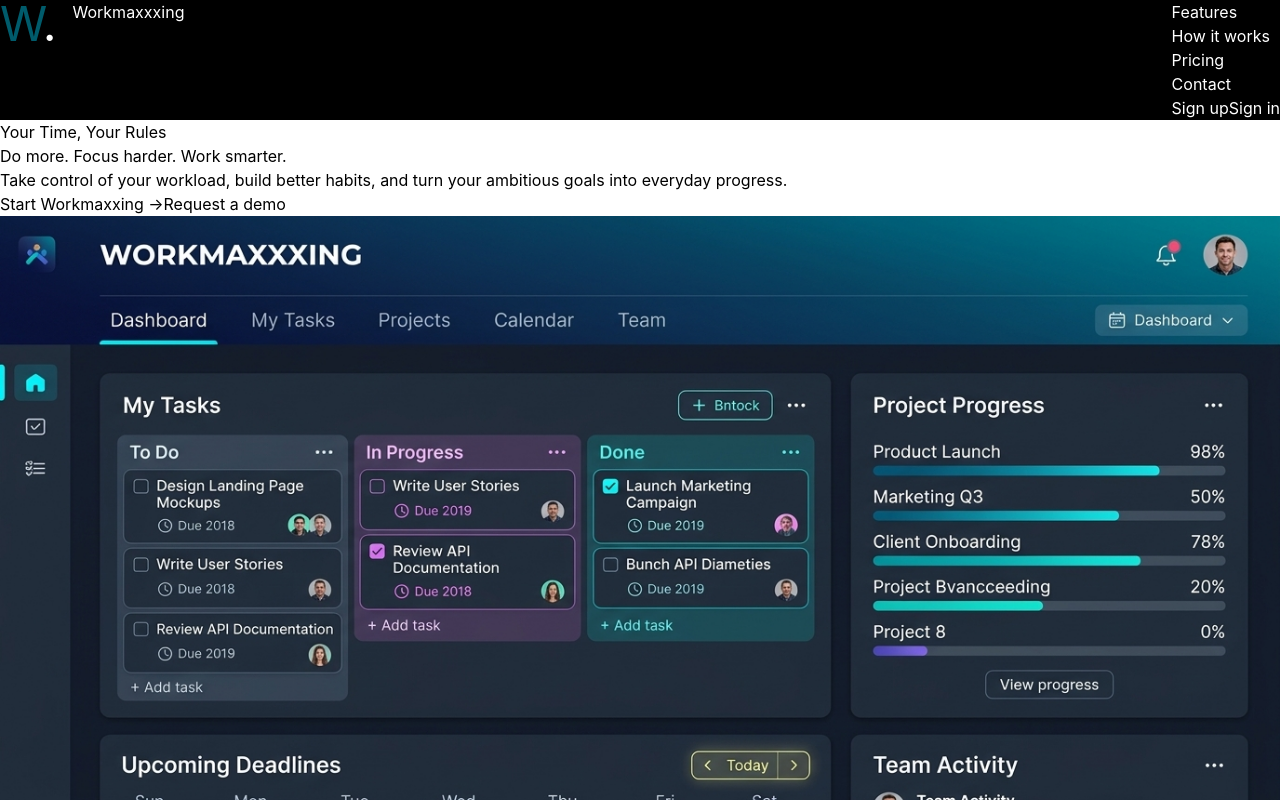
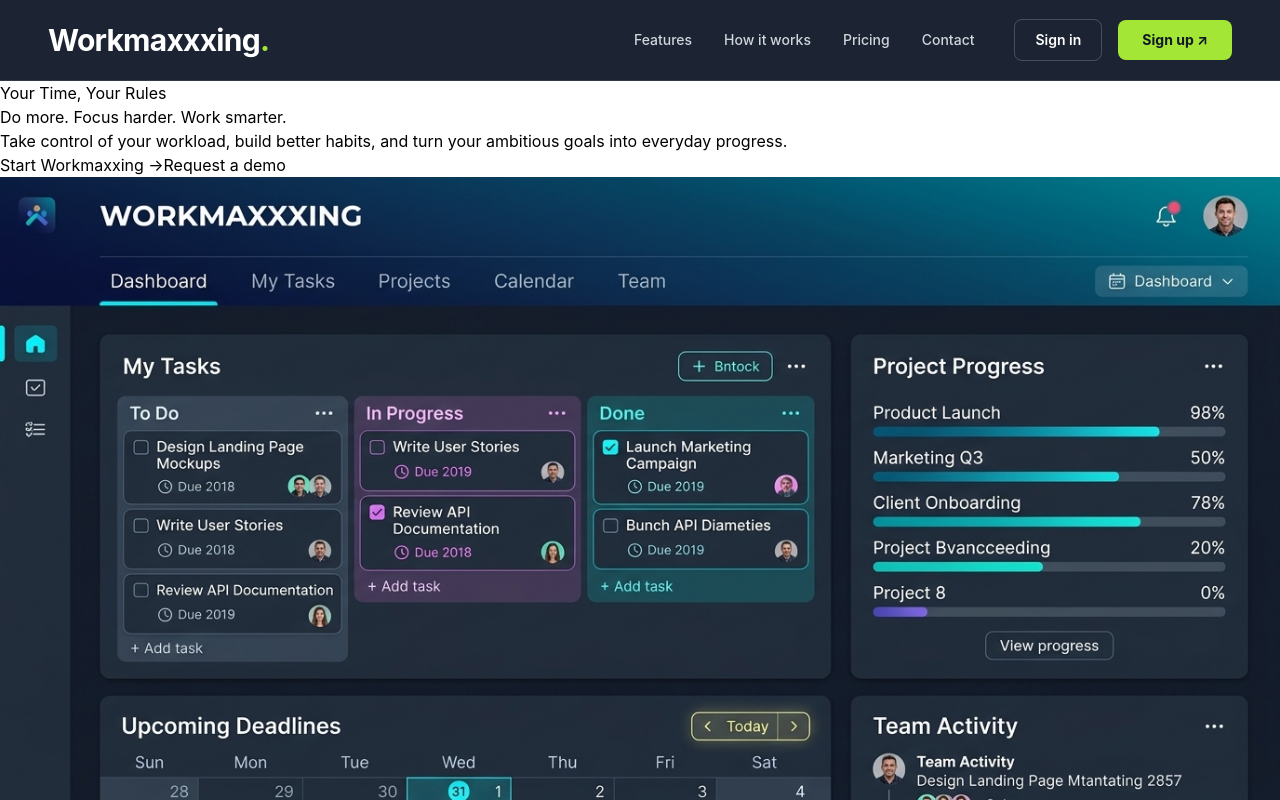
Before and after one commit to hrrshpal/assignment-sg, a React (Vite) app: page / in a window 1280 px wide. Shown: the top 800 px of the page. Built offline with nearby package versions, Linux system fonts and the light colour scheme.

Commit message:
navbar finished

```diff
--- a/components/Navbar.jsx
+++ b/components/Navbar.jsx
@@ -1,29 +1,61 @@
-import React from 'react'
+import { useState } from 'react'
 
 const Navbar = () => {
+  const [menuOpen, setMenuOpen] = useState(false)
+  const closeMenu = () => setMenuOpen(false)
+
   return (
-    <div className='flex justify-between bg-black text-white'>
+    <nav className="sticky top-0 z-50 w-full border-b border-white/10 bg-[#101827]/95 backdrop-blur-md text-white">
 
-        <div className='flex gap-4'>
-            <p className='text-5xl font-[.montserrat-heading] text-[#005B6B]'>W<span className='text-white'>.</span></p>
-            <span>Workmaxxxing</span>
+      <div className="mx-auto flex h-20 max-w-7xl items-center justify-between px-5 sm:px-8 lg:px-12">
+        <a href="#" className="text-2xl sm:text-3xl font-bold tracking-tight">Workmaxxxing<span className="text-[#A3E635]">.</span></a>
+
+        <div className="hidden lg:flex items-center gap-10">
+          <ul className="flex items-center gap-8 text-sm font-medium text-gray-300">
+            <li><a href="#features" className="transition-colors hover:text-[#A3E635]">Features</a></li>
+            <li><a href="#how-it-works" className="transition-colors hover:text-[#A3E635]">How it works</a></li>
+            <li><a href="#pricing" className="transition-colors hover:text-[#A3E635]">Pricing</a></li>
+            <li><a href="#contact" className="transition-colors hover:text-[#A3E635]">Contact</a></li>
+          </ul>
+
+          <div className="flex items-center gap-4">
+            <button className="rounded-lg border border-white/20 px-5 py-2.5 text-sm font-semibold transition-all hover:border-[#A3E635] hover:text-[#A3E635]">Sign in</button>
+            <button className="rounded-lg bg-[#A3E635] px-6 py-2.5 text-sm font-bold text-[#101827] transition-all hover:bg-[#b7f45a] active:scale-95">Sign up ↗</button>
+          </div>
+
         </div>
 
-        <div>
-            <ul>
-                <li>Features</li>
-                <li>How it works</li>
-                <li>Pricing</li>
-                <li>Contact</li>
-            </ul>
+        {/* Mobile Menu Button */}
+        <button
+          onClick={() => setMenuOpen(!menuOpen)}
+          className="lg:hidden flex h-10 w-10 items-center justify-center rounded-lg border border-white/20 text-2xl hover:bg-white/10"
+          aria-label={menuOpen ? "Close menu" : "Open menu"}
+          aria-expanded={menuOpen}
+        >
+          {menuOpen ? '✕' : '☰'}
+        </button>
 
-            <div>
-                <button>Sign up</button>
-                <button>Sign in</button>
-            </div>
+      </div>
+
+      {/* Mobile Navigation */}
+      {menuOpen && (
+        <div className="lg:hidden border-t border-white/10 bg-[#101827] px-5 py-6 sm:px-8">
+
+          <ul className="flex flex-col gap-5 text-sm font-medium text-gray-300">
+            <li><a href="#features" onClick={closeMenu} className="block hover:text-[#A3E635]">Features</a></li>
+            <li><a href="#how-it-works" onClick={closeMenu} className="block hover:text-[#A3E635]">How it works</a></li>
+            <li><a href="#pricing" onClick={closeMenu} className="block hover:text-[#A3E635]">Pricing</a></li>
+            <li><a href="#contact" onClick={closeMenu} className="block hover:text-[#A3E635]">Contact</a></li>
+          </ul>
+
+          <div className="mt-6 flex flex-col gap-3">
+            <button className="w-full rounded-lg border border-white/20 py-3 text-sm font-semibold hover:border-[#A3E635] hover:text-[#A3E635]">Sign in</button>
+            <button className="w-full rounded-lg bg-[#A3E635] py-3 text-sm font-bold text-[#101827] hover:bg-[#b7f45a]">Sign up ↗</button>
+          </div>
+
         </div>
-
-    </div>
+      )}
+    </nav>
   )
 }
 
--- a/src/style.css
+++ b/src/style.css
@@ -3,10 +3,10 @@
 
 
 
-.agrave-pro-heading {
+.agrave-pro {
   font-family: "Agrave Pro", cursive;
   font-optical-sizing: auto;
-  font-weight: 500;
+  font-weight: 100;
   font-style: normal;
 }
 
```
